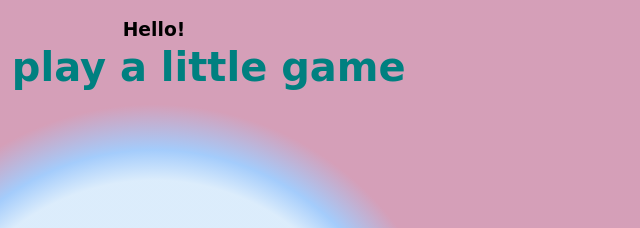
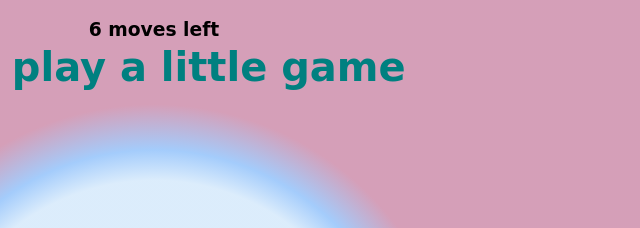
Before and after one commit to lhern026/GUESS_THE_WORD, a plain HTML site: page index.html in a window 1280 px wide. Shown: the top 228 px of the page, 486-1126 px from the left. Drawn offline with Linux system fonts and the light colour scheme; a web font is replaced by a local one.

Commit message:
displaying moves left

```diff
--- a/index.html
+++ b/index.html
@@ -12,7 +12,7 @@
 </head>
 <body>
     <h1>Guess The word!</h1>
-    <h3 id="turnsLeft">Hello!</h3>
+    <h3 id="movesLeft">Hello!</h3>
     <h2 id="msg">Lets play a little game</h2>
 
     <div class="grid">
--- a/js/main.js
+++ b/js/main.js
@@ -76,7 +76,7 @@ function handle(evt){
 
 
 
-    //if winner return
+
 
 
     //if all chosen letters within word have been chosen winner=true
@@ -123,7 +123,16 @@ function render(){
                 document.getElementById(`l${idx}`).innerText = letter;
             }
         });
-        console.log(word.split(''))
+        document.getElementById('movesLeft').innerText= `${movesLeft} moves left`;
+
+
+        //if winner show message
+
+
+
+
+
+        //show images in relation to gueses left
 
 
 
@@ -135,9 +144,4 @@ function render(){
 
 
 
-
-        //if winner show message
-        //show how many moves are left
-        //show images in relation to gueses left
-        //render the message
     }
```
